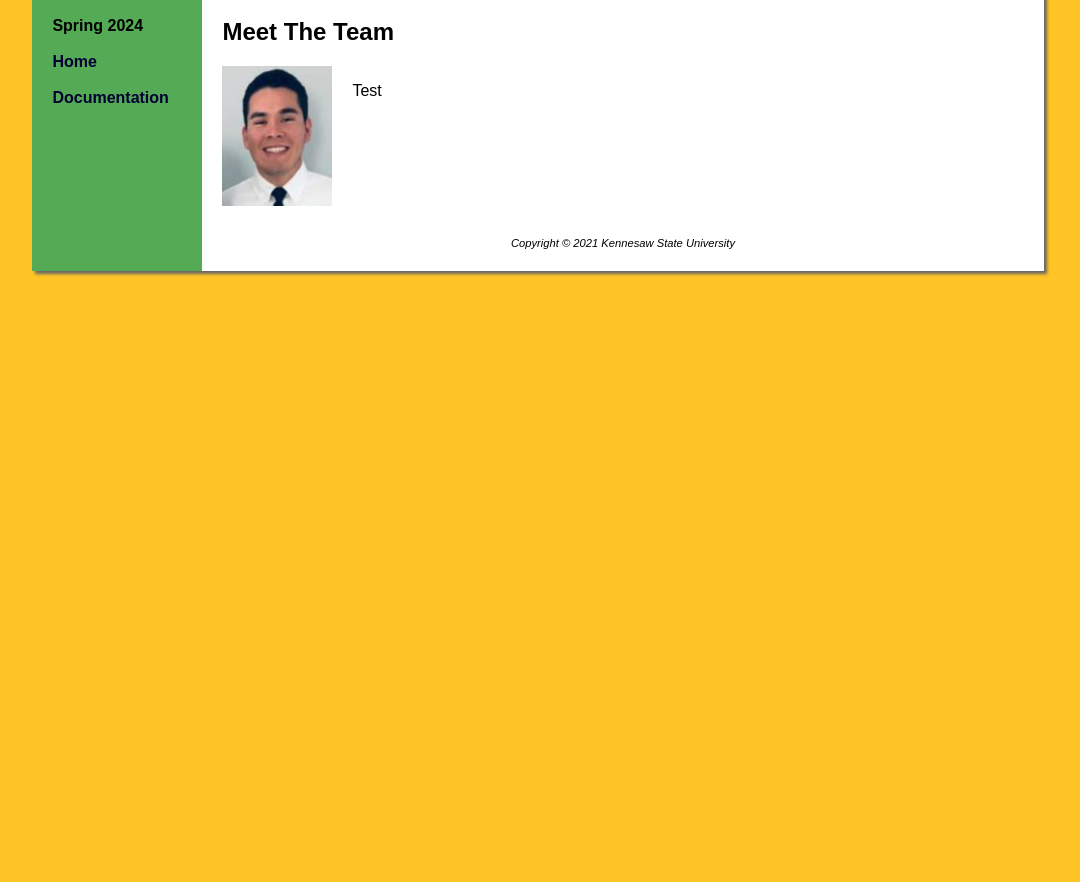
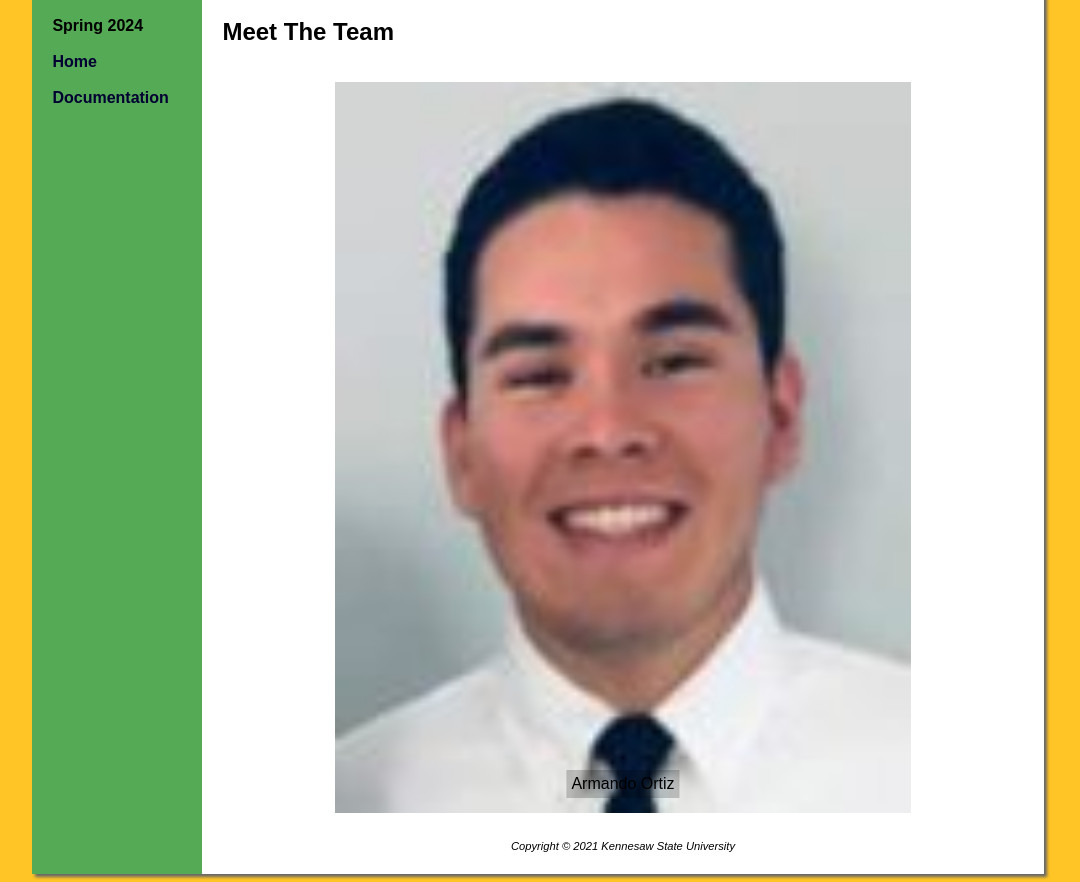
Before and after one commit to SP-6-Blue-TimeMileageApp/TimeMileageApp, a plain HTML site: page index.html in a window 1280 px wide. Shown: the part 240-1122 px from the top of the page, without its empty margins (102-1182 px from the left). Before the commit the page ends 800 px from the top, so only its background shows below. Drawn offline with Linux system fonts and the light colour scheme.

Commit message:
trying to fix home page

```diff
--- a/index.html
+++ b/index.html
@@ -32,11 +32,11 @@
 <main>
 <h2>Meet The Team</h2>
 
-  <div class="grid-container">
-    <div class="grid-item">
-      <img src="images/armandoPhoto.JPG" alt="Picture of Armando Ortiz" width="110"> <p>Test</p>
-    </div>
-
+  <div class="container">
+    <figure>
+      <img src="images/armandoPhoto.JPG" alt="Picture of Armando Ortiz" width="110">
+      <figcaption>Armando Ortiz</figcaption>
+    </figure>
 
   </div>
 </main>
--- a/mystyles.css
+++ b/mystyles.css
@@ -47,9 +47,25 @@ dt { color: #000000;
   font-weight: bold;
 }
 
-.grid-container {
+.container {
   display: grid;
 }
+
+figure {
+  position: relative;
+  display: flex;
+  justify-content: center;
+}
+
+figcaption{
+  position: absolute;
+  bottom: 15px;
+  left: 50%;
+  transform: translateX(-50%);
+  background-color: rgba(0,0,0,.2);
+  padding: 5px;
+}
+
 
 footer { font-size: 0.70em;
      text-align: center;
@@ -67,10 +83,12 @@ main { padding-left: 20px;
       padding-top: 1px;
       padding-bottom: 1px;
 }
-main img { float: left;
-         padding-right: 20px;
-         padding-bottom: 20px;
+main img {
+  width: 80%;
+  display: block;
 }
+
+
 main ul { list-style-position: inside; }
 .clear { clear: both; }
 header, nav, main, footer { display: block; }
```
Also changed, not shown: documentation.html (+1 -2 lines).
